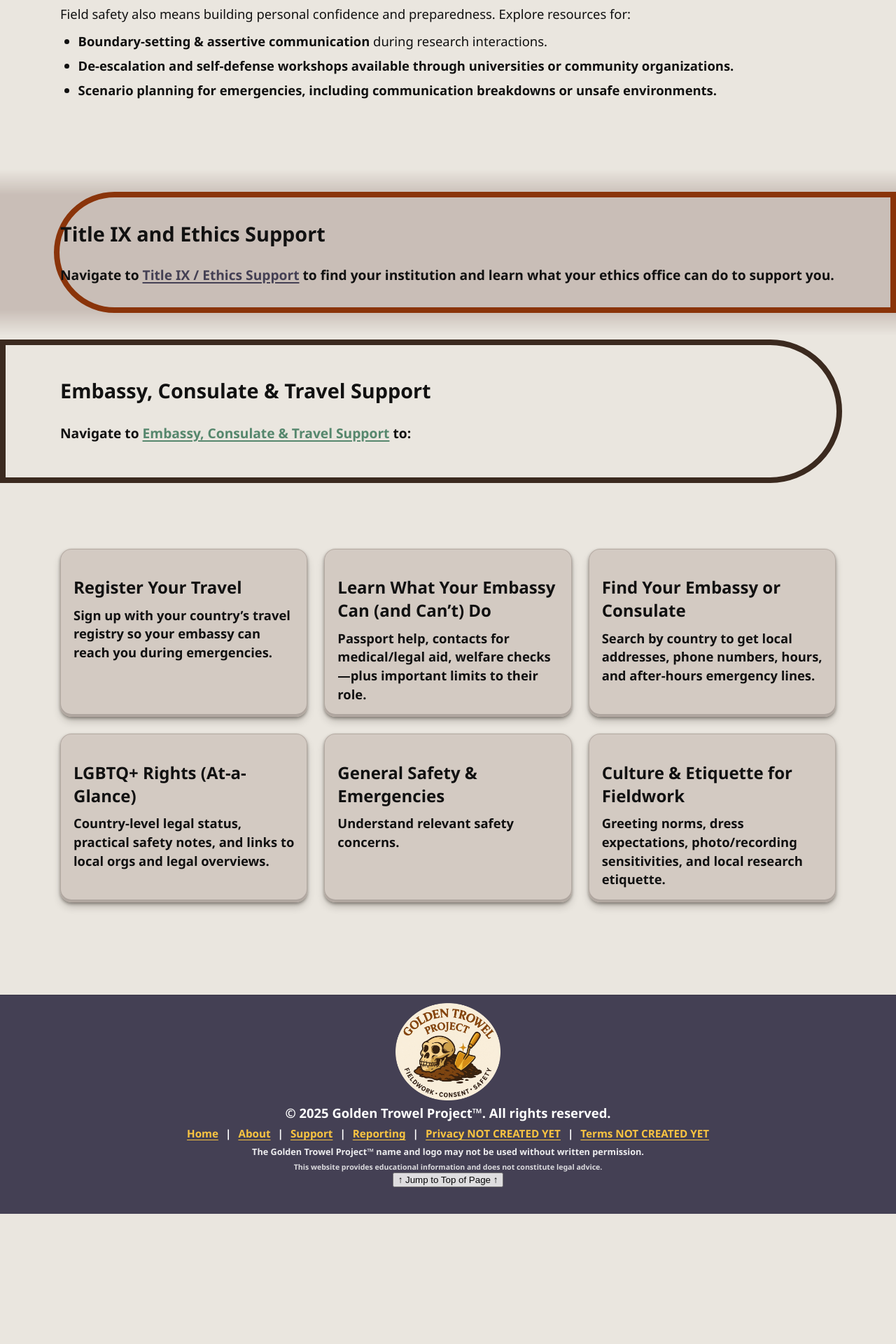
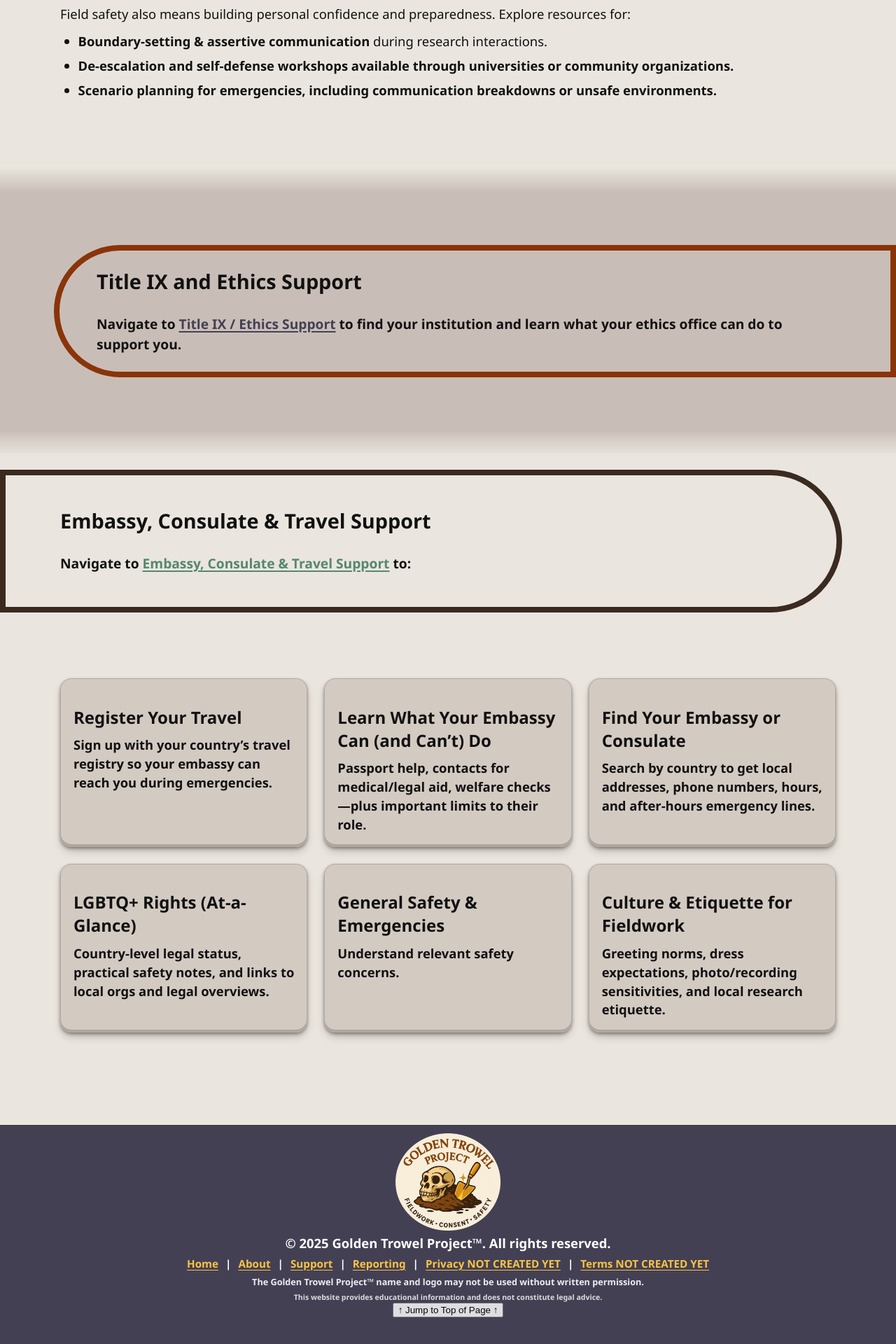
Before and after one commit to AnthroSafetyWarrior/GoldenTrowelProject, a Jekyll site: the page built from _pages/preparing.html, in a window 1280 px wide. Shown: the part 3705-5625 px from the top of the page at 70% size. Built offline with Jekyll 4.4.1, drawn with Linux system fonts in a browser that asks for light colours; before the commit the page ends 5439 px from its top, so only the background shows below that.

Commit message:
updating pages

```diff
--- a/_layouts/default.html
+++ b/_layouts/default.html
@@ -1229,33 +1229,6 @@ margin-bottom: 10px
 }
 
 .stripe .section.disclaimer-wrap p{font-weight: 700; font-size:1em }
-/* When a pillband is the direct child of a stripe */
-.stripe > .pillband{
-  width: min(100%, var(--maxw));
-  margin-inline: auto;
-
-  /* show some stripe color above/below the pillband */
-  padding-block: clamp(24px, 4vw, 40px);
-
-  /* stripe already handles side padding */
-  padding-inline: 0;
-
-  /* avoid stacking big outer margins from the pillband itself */
-  margin-block: clamp(10px, 2vw, 18px);
-}
-
-/* Keep the inner .section inside the pillband nice and tight */
-.stripe > .pillband > .section{
-  padding: 0;                 /* no extra padding inside wrapper */
-  display: grid;
-  gap: clamp(8px, 1.6vw, 14px);
-}
-
-/* Extra bleed ONLY when the stripe directly wraps a pillband */
-.stripe:has(> .pillband){
-  --stripe-bleed-top: 32px;
-  --stripe-bleed-bottom: 32px;
-}
 
 
 .footer-nav {
--- a/_pages/preparing.html
+++ b/_pages/preparing.html
@@ -185,11 +185,13 @@ Explore resources for:</p><ul>
 
 <div class="stripe stripe--wave-mid">
 <!-- 6) TITLE IX — shared split -->
+<section class="section">
 <section id=ethics class="pillband pill--orange pill--clip-right pill--tight">
  <div class="section">
     <h2>Title IX and Ethics Support</h2>
     <p class="lede">Navigate to <a href="{{ '/titleIXsupport.html' | relative_url }}">Title IX / Ethics Support</a> to find your institution and learn what your ethics office can do to support you.</p>
 </div>
+</section>
 </section>
 </div>
 
```
